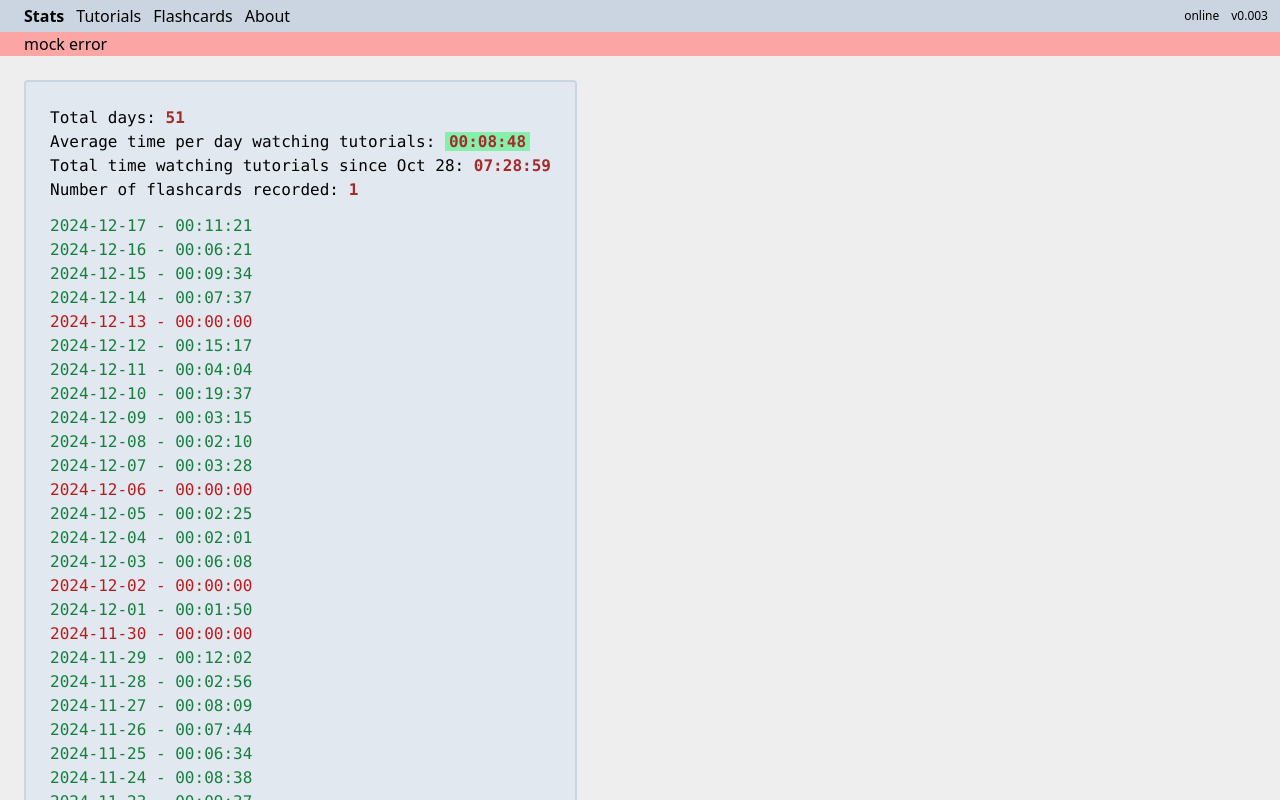
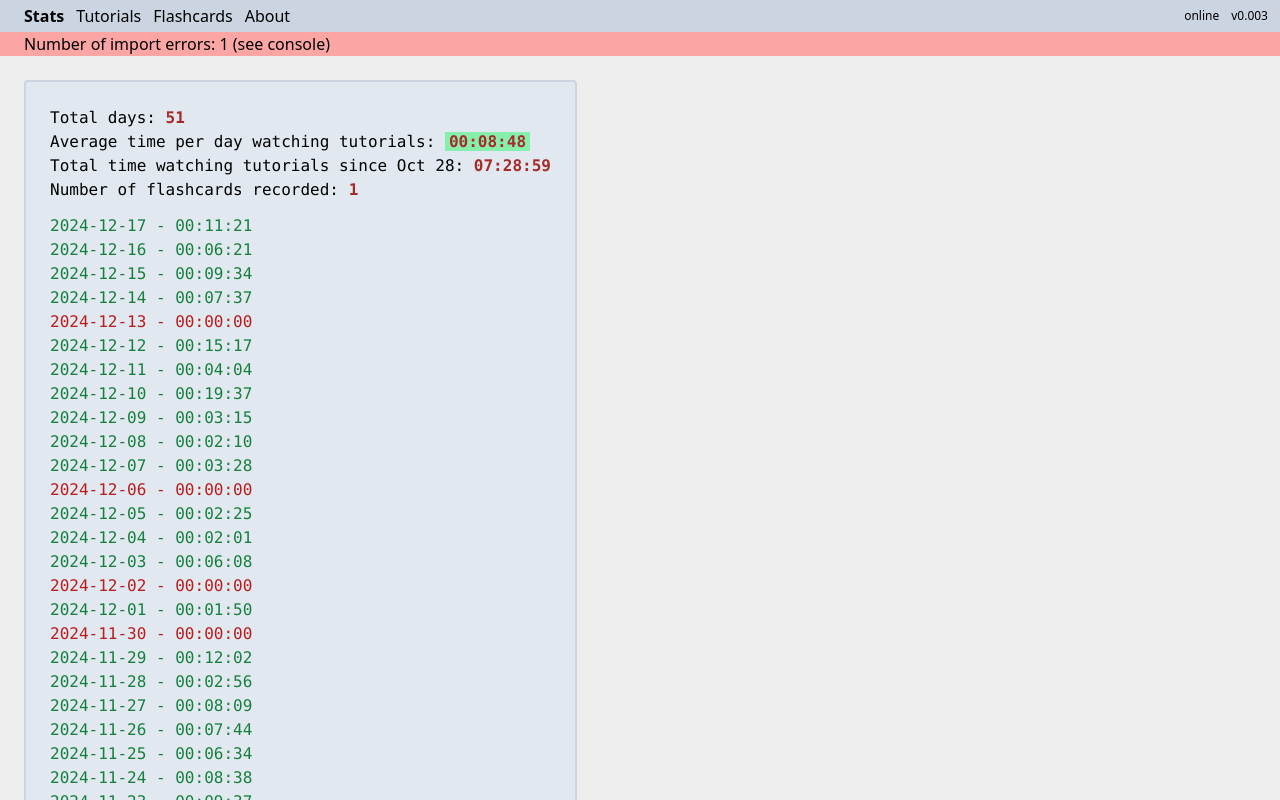
Before and after one commit to edwardtanguay/techlanglearn, a SvelteKit app: page / in a window 1280 px wide. Shown: the top 800 px of the page. Built offline with nearby package versions, Linux system fonts and the light colour scheme; no server answers.

Commit message:
showing errors

```diff
--- a/src/db/dataModel.ts
+++ b/src/db/dataModel.ts
@@ -4,7 +4,10 @@ import rawTutorials from './data/tutorials.json';
 import * as appTools from '../appTools';
 import * as importModel from './importModel';
 
-const sourceFlashcards = importModel.getSourceFlashcards();
+export let numberOfErrors = 0;
+
+const [sourceFlashcards, errorCount] = importModel.getSourceFlashcards();
+numberOfErrors += errorCount;
 
 export const getFlashcards = (): Flashcard[] => {
 	const flashcards: Flashcard[] = [];
--- a/src/db/importModel.ts
+++ b/src/db/importModel.ts
@@ -7,7 +7,8 @@ import _rawFlashcards from './data/flashcards.json';
 
 const rawFlashcards = _rawFlashcards as any[];
 
-export const getSourceFlashcards = (): SourceFlashcard[] => {
+export const getSourceFlashcards = (): [SourceFlashcard[], number] => {
+	let numberOfErrors = 0;
 	const sourceFlashcards: SourceFlashcard[] = [];
 	for (const rawFlashcard of rawFlashcards) {
 		const parseResult = SourceFlashcardSchema.safeParse(rawFlashcard);
@@ -20,7 +21,8 @@ export const getSourceFlashcards = (): SourceFlashcard[] => {
 				r += `Error in field "${err.path.join('.')}" - ${err.message}\n`;
 			});
 			console.error(r);
+			numberOfErrors++;
 		}
 	}
-	return sourceFlashcards;
+	return [sourceFlashcards, numberOfErrors];
 };
--- a/src/routes/+layout.svelte
+++ b/src/routes/+layout.svelte
@@ -35,9 +35,11 @@
 		<p class="mr-3 flex items-center text-xs">v0.003</p>
 	</div>
 </nav>
+{#if store.errorMessage !== ""}
 <div class="bg-red-300 px-6">
-	<p>mock error</p>
+	<p>{store.errorMessage}</p>
 </div>
+{/if}
 
 {#if store.pageStatus === 'loading'}
 	<div class="overlay">
--- a/src/store.svelte.ts
+++ b/src/store.svelte.ts
@@ -5,9 +5,15 @@ import { getRandomItemsFromArray } from './tools';
 // values
 const siteLocation = import.meta.env.VITE_SITE_LOCATION === 'dev' ? 'dev' : 'online';
 let pageStatus: PageStatus = $state('ready');
-let errorMessage = $state('');
 const flashcards = $state(dataModel.getFlashcards());
 const tutorials = $state(dataModel.getTutorials());
+
+// errorMessage
+let errorMessage = $state(
+	dataModel.numberOfErrors !== 0
+		? `Number of import errors: ${dataModel.numberOfErrors} (see console)`
+		: ''
+);
 
 // computed values
 const randomFlashcards = $state(getRandomItemsFromArray(flashcards, 3));
```
